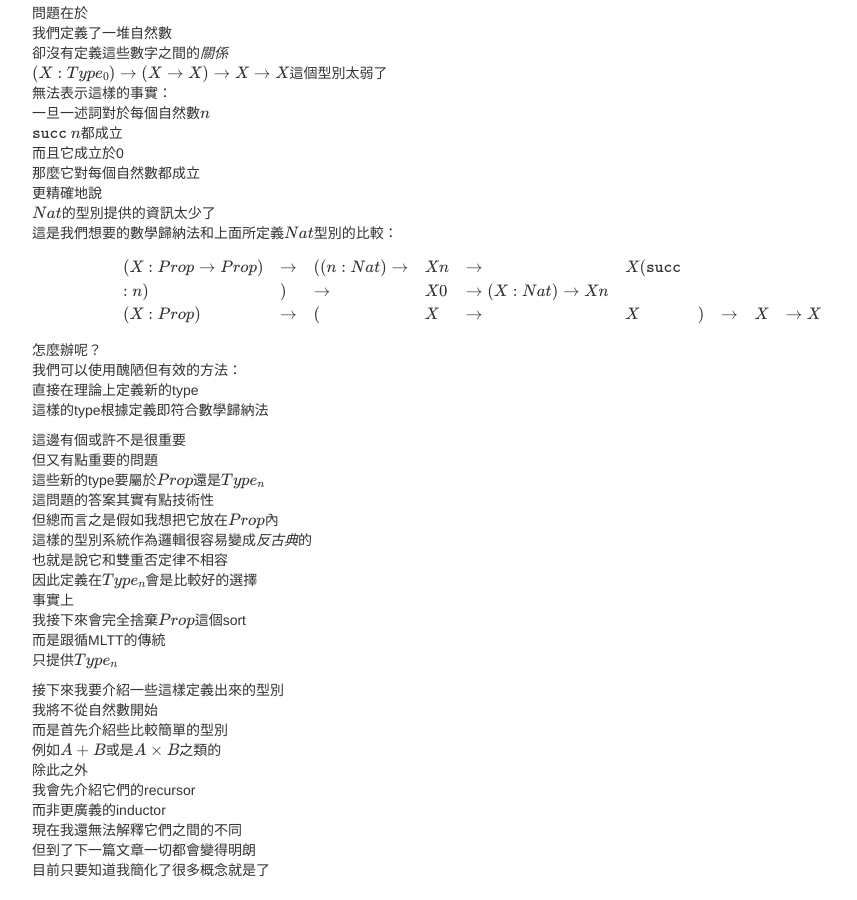
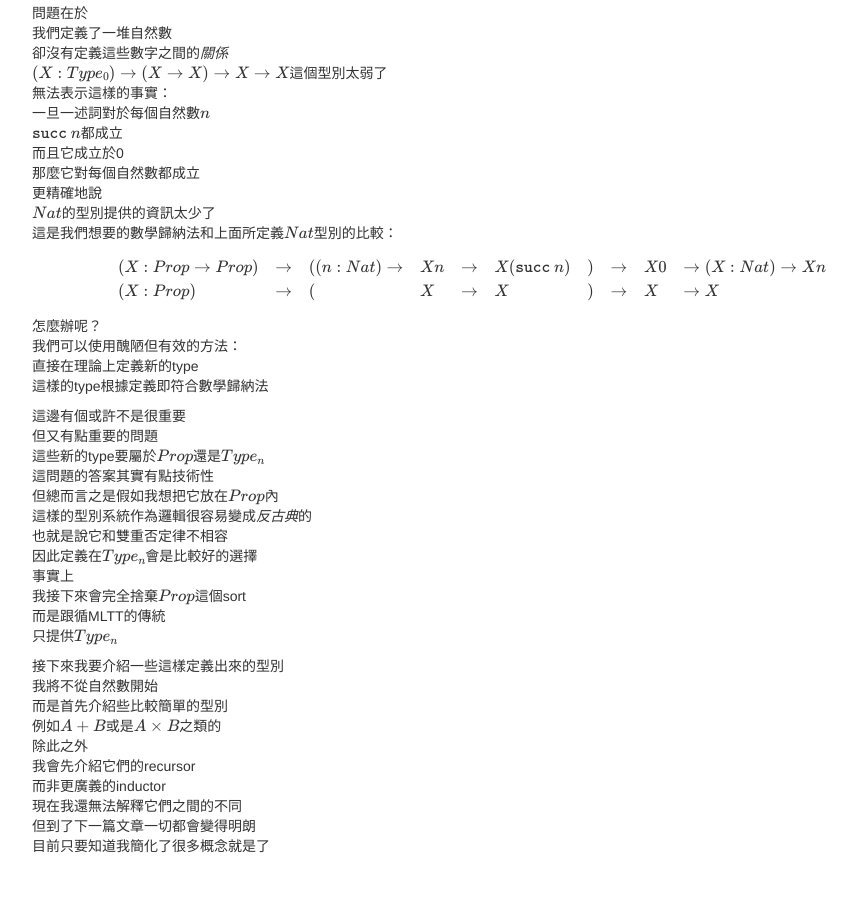
Before and after one commit to AndyShiue/AndyShiue.github.io, a Jekyll site: the page built from _posts/lambda/2016-10-03-MLTT.md, in a window 1280 px wide and 900 px high, scrolled down 462 px. Shown: the whole window, without its empty margins (168-1025 px from the left). Built offline with Jekyll 4.4.1, drawn with Linux system fonts in a browser that asks for light colours; formulas are drawn with MathJax 3; comment, search, counter and statistics services are not loaded.

Commit message:
Fix mathjax.

```diff
--- a/_posts/lambda/2016-10-03-MLTT.md
+++ b/_posts/lambda/2016-10-03-MLTT.md
@@ -33,7 +33,7 @@ $$
 
 $$
 \begin{array}{llllllllll}
-(X: Prop \to Prop) & \to & ((n: Nat) \to & X n & \to & X (\texttt{succ} \\: n) & ) & \to & X 0 & \to (X: Nat) \to X n \\
+(X: Prop \to Prop) & \to & ((n: Nat) \to & X n & \to & X (\texttt{succ} \: n) & ) & \to & X 0 & \to (X: Nat) \to X n \\
 (X: Prop)          & \to & (             & X   & \to & X                       & ) & \to & X   & \to X
 \end{array}
 $$
```
